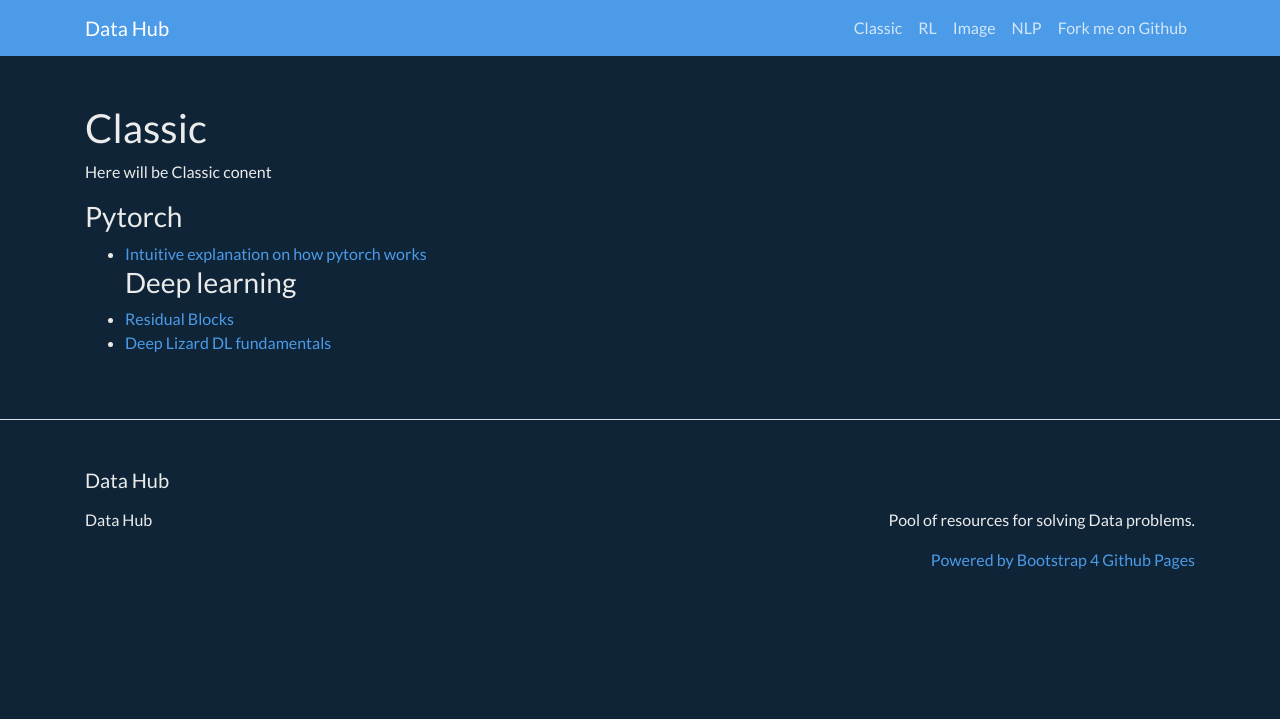
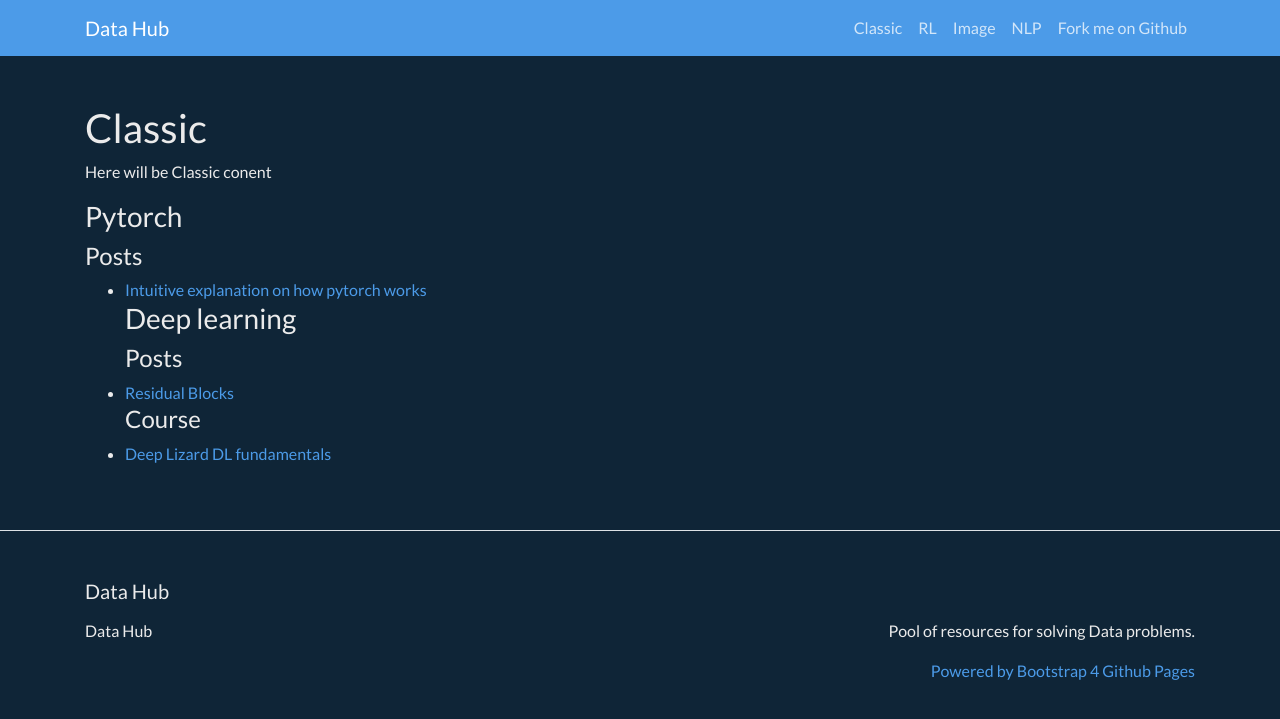
Before and after one commit to RoiPeleg/Data-Hub, a Jekyll site: the page built from Classic.md, in a window 1280 px wide. Shown: the top 719 px of the page. Built offline with Jekyll 4.4.1, drawn with Linux system fonts in a browser that asks for light colours.

Commit message:
Update Classic.md

```diff
--- a/Classic.md
+++ b/Classic.md
@@ -7,7 +7,10 @@ permalink: /testere/Classic
 Here will be Classic conent
 
 ### Pytorch
+#### Posts
 * [Intuitive explanation on how pytorch works](https://towardsdatascience.com/pytorch-autograd-understanding-the-heart-of-pytorchs-magic-2686cd94ec95)
 ### Deep learning
+#### Posts
 * [Residual Blocks](https://towardsdatascience.com/residual-blocks-in-deep-learning-11d95ca12b00)
+#### Course
 * [Deep Lizard DL fundamentals](https://www.youtube.com/playlist?list=PLZbbT5o_s2xq7LwI2y8_QtvuXZedL6tQU)
```
